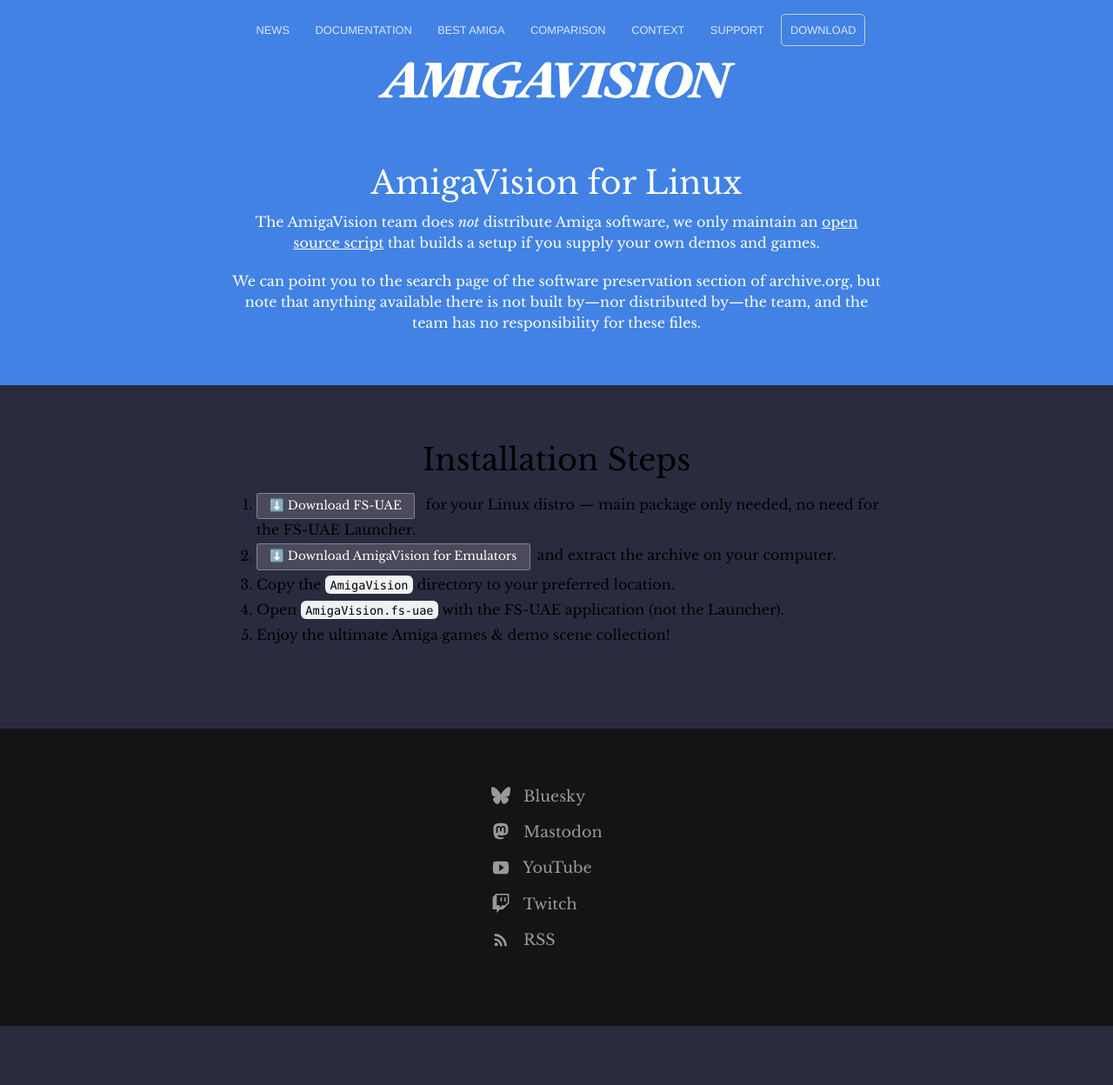
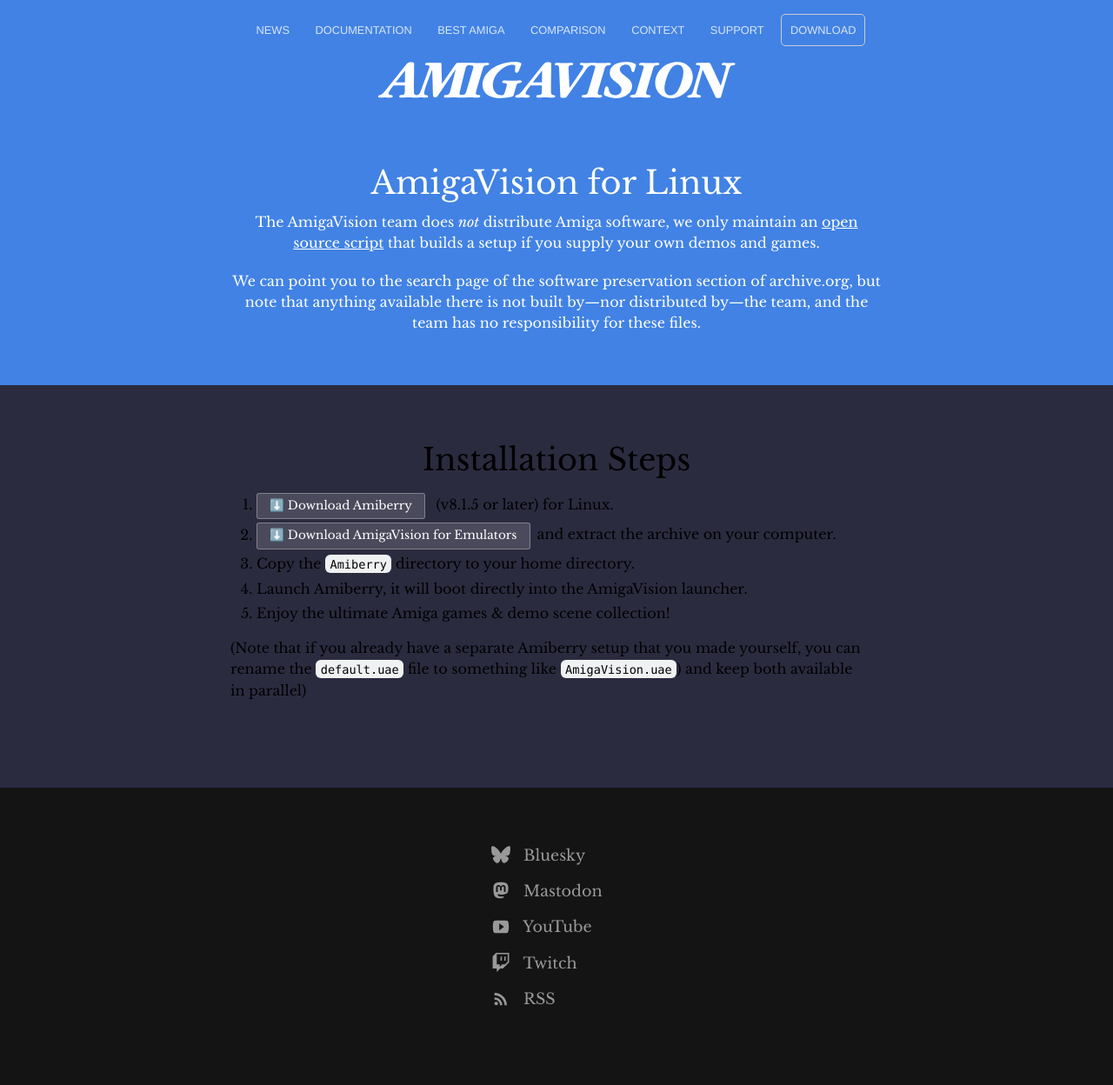
Before and after one commit to amigavision/amigavision.github.io, a Jekyll site: the page built from download/linux.html, in a window 1280 px wide. Shown: the whole page at 87% size. Built offline with Jekyll 4.4.1, drawn with Linux system fonts in a browser that asks for light colours; before the commit the page ends 1180 px from its top, so only the background shows below that.

Commit message:
Update installation instructions to Amiberry

```diff
--- a/download/linux.html
+++ b/download/linux.html
@@ -16,11 +16,12 @@
   <div class="text-container">
     <h2>Installation Steps</h2>
     <ol>
-      <li><div class="button alt"><a target="_blank" href="https://fs-uae.net">⬇️ Download FS-UAE</a></div> for your Linux distro — main package only needed, no need for the FS-UAE Launcher.</li>
+      <li><div class="button alt"><a target="_blank" href="https://github.com/BlitterStudio/amiberry/releases/latest">⬇️ Download Amiberry</a></div> (v8.1.5 or later) for Linux.</li>
       <li><div class="button alt"><a target="_blank" href="https://archive.org/details/software?query=amigavision+for+emulators">⬇️ Download AmigaVision for Emulators</a></div>and extract the archive on your computer.</li>
-      <li>Copy the <code>AmigaVision</code> directory to your preferred location.</li>
-      <li>Open <code>AmigaVision.fs-uae</code> with the FS-UAE application (not the Launcher).</li>
+      <li>Copy the <code>Amiberry</code> directory to your home directory.</li>
+      <li>Launch Amiberry, it will boot directly into the AmigaVision launcher.</li>
       <li>Enjoy the ultimate Amiga games & demo scene collection!</li>
     </ol>
+    <p>(Note that if you already have a separate Amiberry setup that you made yourself, you can rename the <code>default.uae</code> file to something like <code>AmigaVision.uae</code>) and keep both available in parallel)</p>
   </div>
 </section>
```
Also changed, not shown: download/mac.html (+4 -3 lines), download/windows.html (+4 -3 lines).
